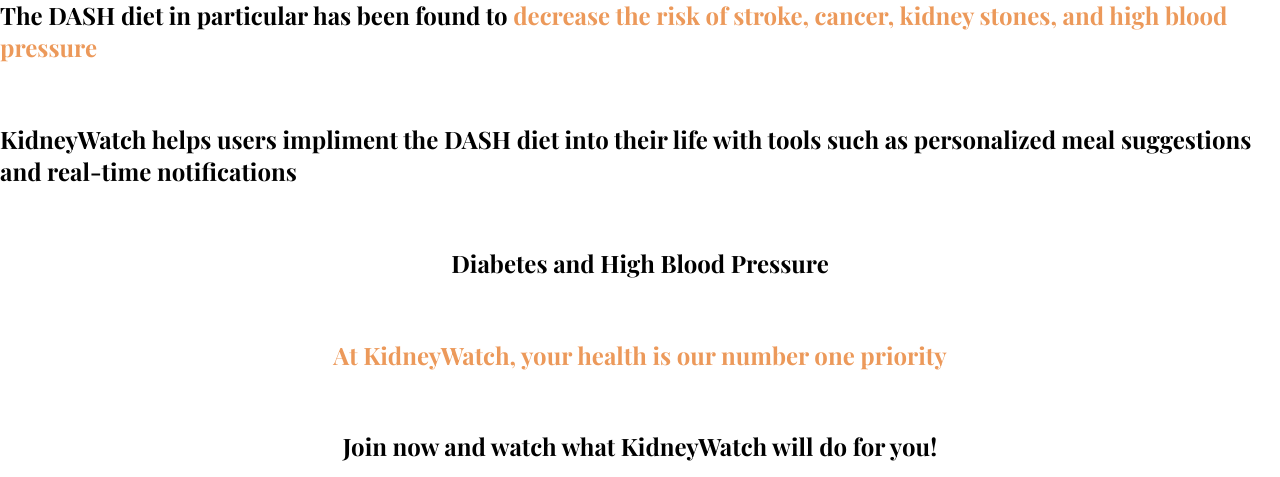
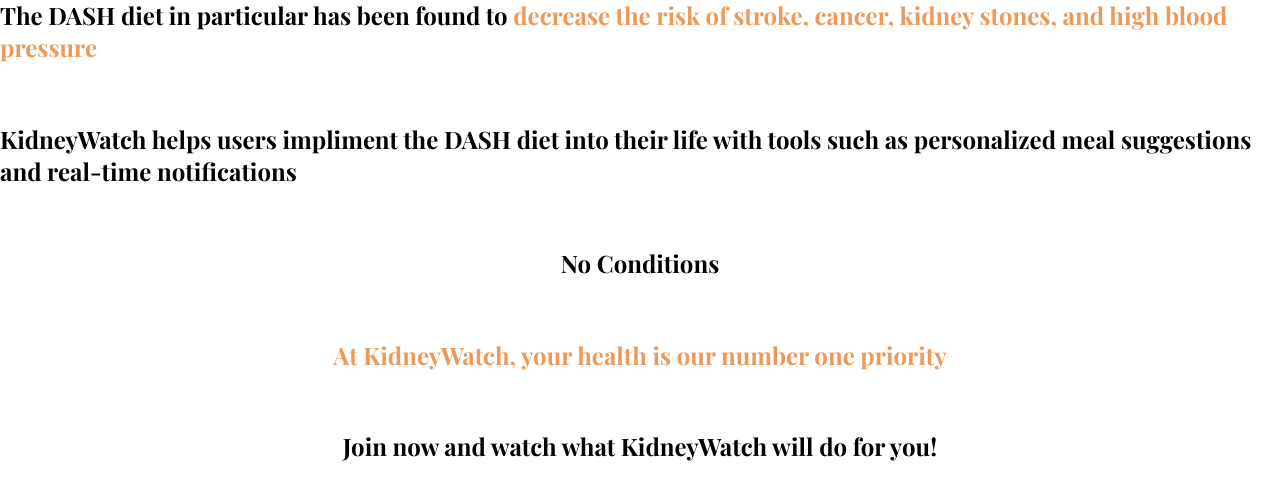
Before and after one commit to tan-wood/kidneyFoundation, a Django app: page /about/ in a window 1280 px wide. Shown: the part 1267-1744 px from the top of the page. Run offline with Django 4.2, Linux system fonts and the light colour scheme; data that the repository does not hold is empty; some web fonts are replaced.

Commit message:
dynamically displayed info on the about page based off of their conditions they have

```diff
--- a/homepages/views.py
+++ b/homepages/views.py
@@ -210,11 +210,6 @@ def LoginPageView(request, method):
             patient.age = request.POST['age']
             patient.weight = request.POST['weight']
             patient.height = request.POST['height']
-            patient.address1 = request.POST['address1']
-            patient.address2 = request.POST['address2']
-            patient.city = request.POST['city']
-            patient.state = request.POST['state']
-            patient.zip = request.POST['zip']
             patient.email = request.POST['email']
             patient.phone = request.POST['phone']
 
@@ -292,14 +287,23 @@ def LoginPageView(request, method):
         return render(request, 'homepages/login.html', context)
 
 def AboutPageView(request):
-    data = Patient_Condition.objects.all()
-    user_condition = []
-    for condtion in data:
-        if condtion.patient.username == loggedInUsername:
-            user_condition.append(data)
+    global loggedIn
+    patientConditions = Patient_Condition.objects.all()
+    loggedInPatientConditions = []
 
-    context = {
-            "condtions": user_condition
+    for patient in patientConditions:
+        if patient.patient_id == loggedInPatientId:
+            condition_obj = Condition.objects.get(id = patient.condition_id)
+            loggedInPatientConditions.append(condition_obj.description)
+
+    if not loggedIn:
+        context = {
+            "signedIn": False
+        }
+    else:
+        context = {
+            "signedIn": True,
+            "conditions": loggedInPatientConditions,
         }
 
     return render(request, 'homepages/about.html', context)
--- a/templates/homepages/about.html
+++ b/templates/homepages/about.html
@@ -29,11 +29,19 @@
                 </a>
         </div>
             <div style="text-align: right;">
-                <a href='{% url "login" method="landing" %}' style="text-decoration: none;">
-                    <div class="header-cell button" style="max-width: 200px; min-width: 200px;">
-                        <h4>Login</h4>
-                    </div>
-                </a>
+                {% if signedIn %}
+                    <a href="{% url 'signout' %}" style="text-decoration: none;">
+                        <div class="header-cell button" style="max-width: 200px; min-width: 200px;">
+                            <h4>Sign Out</h4>
+                        </div>
+                    </a>
+                {% else %}
+                    <a href="{% url 'login' method='landing' %}" style="text-decoration: none;">
+                        <div class="header-cell button" style="max-width: 200px; min-width: 200px;">
+                            <h4>Login</h4>
+                        </div>
+                    </a>
+                {% endif %}
             </div>
         </section>
 
@@ -76,19 +84,24 @@
         </div>
 
 
-        {%if 'High Blood Pressure' in conditions %}
+        {%if "High Blood Pressure" in conditions and "Diabetes" not in conditions %}
         <div style="display: grid; place-items: center; padding: 20px 0 0 0;">
             <h2> High Blood Pressure
             </h2>
         </div>
-        {% elif 'Diabetes' in conditions%}
+        {% elif "Diabetes" in conditions and "High Blood Pressure" not in conditions %}
         <div style="display: grid; place-items: center; padding: 20px 0 0 0;">
             <h2> Diabetes
             </h2>
         </div>
-        {% else%}
+        {% elif "Diabetes" in conditions and "High Blood Pressure" in conditions %}
         <div style="display: grid; place-items: center; padding: 20px 0 0 0;">
             <h2> Diabetes and High Blood Pressure
+            </h2>
+        </div>
+        {% else %}
+        <div style="display: grid; place-items: center; padding: 20px 0 0 0;">
+            <h2> No Conditions
             </h2>
         </div>
         {%endif%}
--- a/templates/homepages/landingpage.html
+++ b/templates/homepages/landingpage.html
@@ -23,7 +23,7 @@
                 <h1 style="color: #ec995a">KidneyWatch</h1>
             </div>
 
-            <a href='{% url "about" %}'>
+            <a href="{% url 'about' %}"">
                 <div class="header-cell button" style="max-width: 200px; min-width: 200px;">
                     <h4>About</h4>
                 </div>
```
